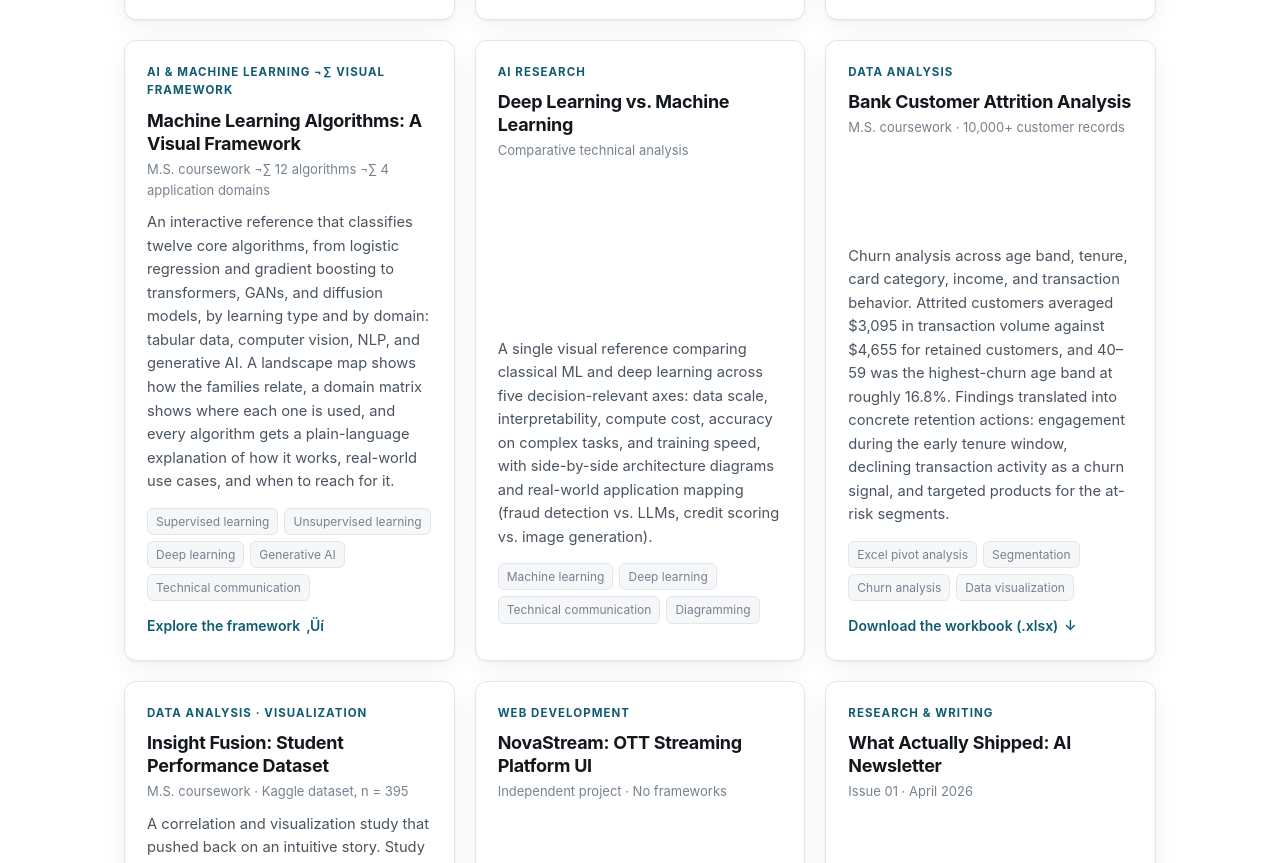
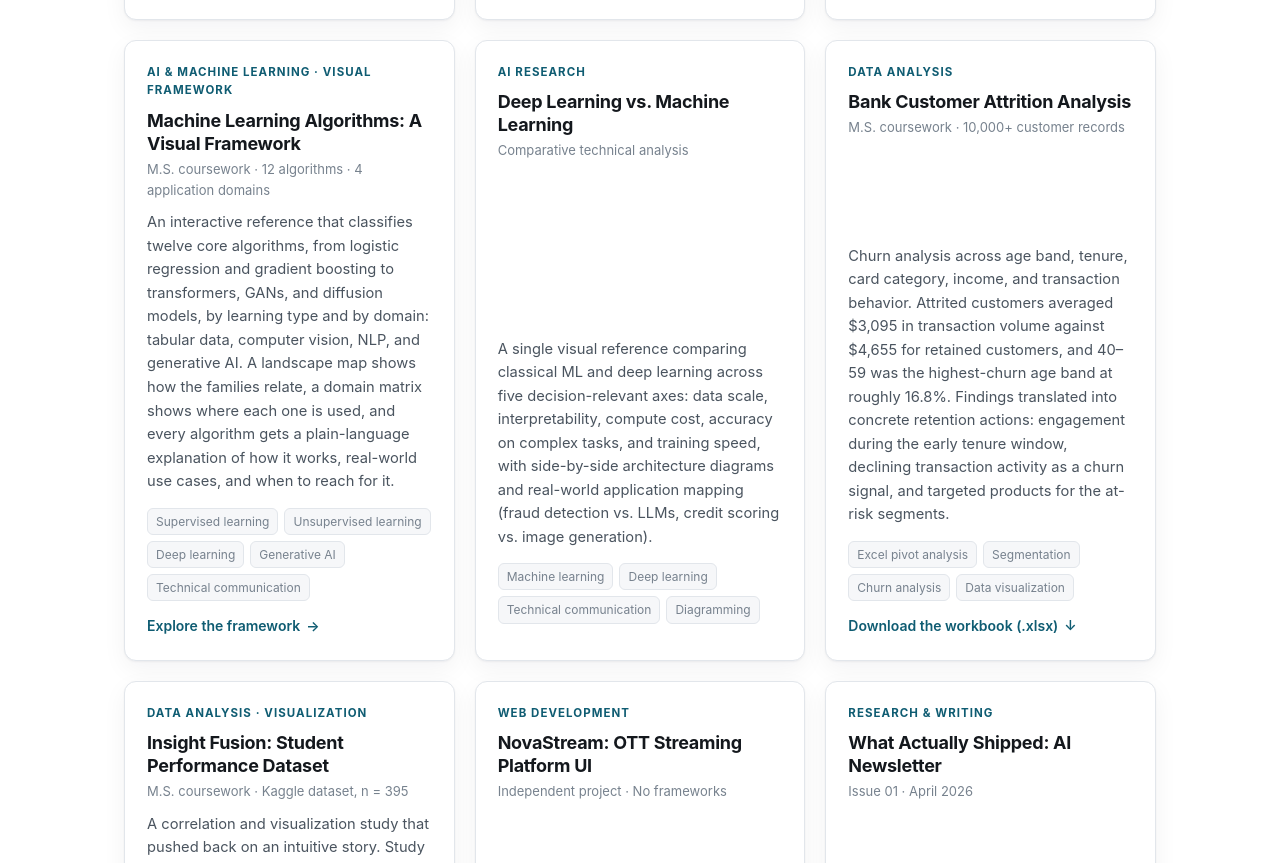
Before and after one commit to KalyaniG-Personal/KalyaniPortfolio, a plain HTML site: page index.html in a window 1280 px wide. Shown: the part 5925-6788 px from the top of the page. Drawn offline with Linux system fonts and the light colour scheme.

Commit message:
Updated with ML index.html

```diff
--- a/index.html
+++ b/index.html
@@ -545,9 +545,9 @@
       </article>
 
 <article class="card" data-cat="ai">
-        <div class="card-cat">AI &amp; Machine Learning ¬∑ Visual Framework</div>
+                   <div class="card-cat">AI &amp; Machine Learning &middot; Visual Framework</div>
         <h3>Machine Learning Algorithms: A Visual Framework</h3>
-        <p class="meta">M.S. coursework ¬∑ 12 algorithms ¬∑ 4 application domains</p>
+                   <p class="meta">M.S. coursework &middot; 12 algorithms &middot; 4 application domains</p>
         <p>
           An interactive reference that classifies twelve core algorithms, from logistic regression and gradient
           boosting to transformers, GANs, and diffusion models, by learning type and by domain: tabular data,
@@ -556,7 +556,7 @@
           real-world use cases, and when to reach for it.
         </p>
         <div class="stack"><span>Supervised learning</span><span>Unsupervised learning</span><span>Deep learning</span><span>Generative AI</span><span>Technical communication</span></div>
-        <a class="card-link" href="ml-algorithms-framework.html" target="_blank" rel="noopener">Explore the framework <span class="arrow">‚Üí</span></a>
+                   <a class="card-link" href="ml-algorithms-framework.html" target="_blank" rel="noopener">Explore the framework <span class="arrow">&rarr;</span></a>
       </article>
 
       <article class="card" data-cat="ai writing">
```
